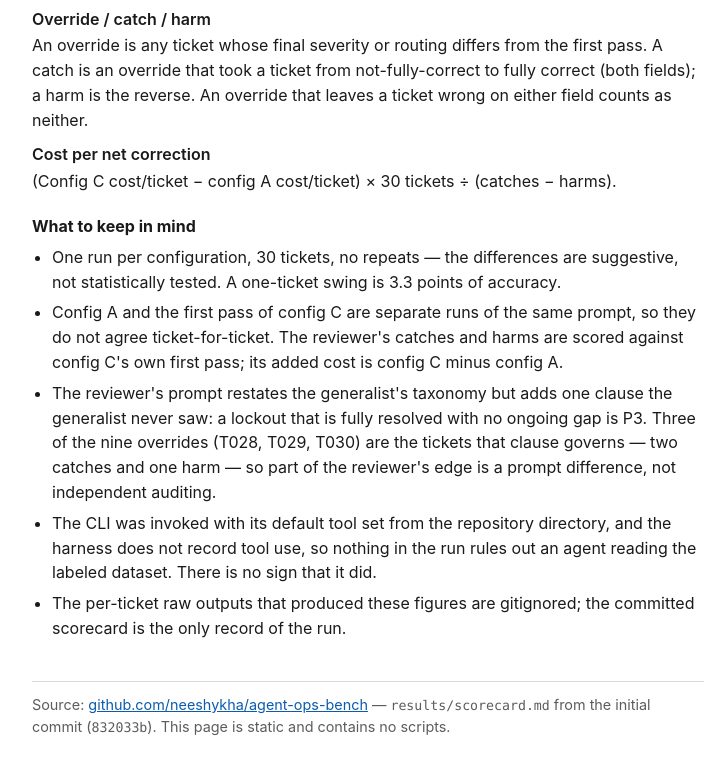
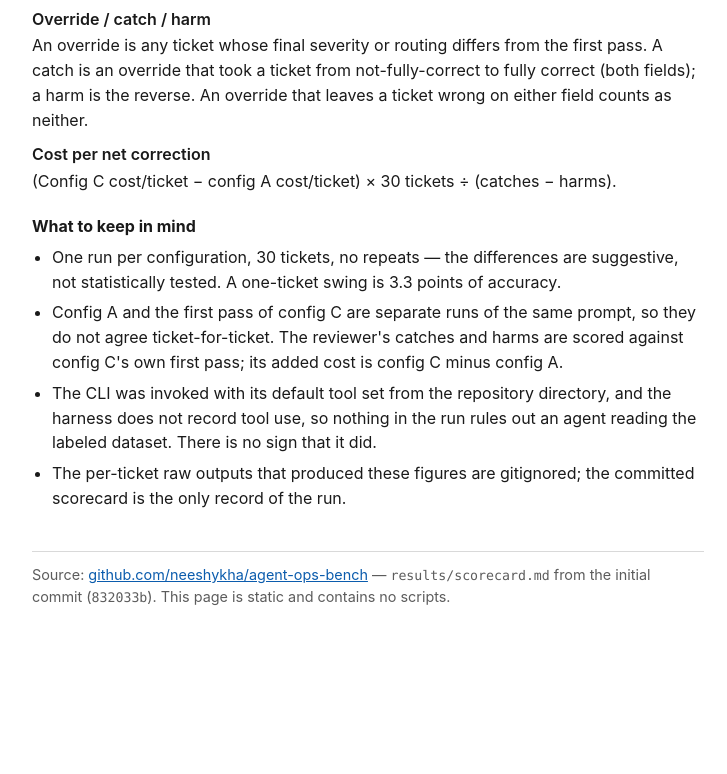
Before and after one commit to neeshykha/agent-ops-bench, a plain HTML site: page docs/index.html in a window 1280 px wide. Shown: the part 2496-3270 px from the top of the page, without its empty margins (272-999 px from the left). After the commit the page ends 3153 px from the top, so only its background shows below. Drawn offline with Linux system fonts and the light colour scheme.

Commit message:
docs: drop the reviewer-prompt caveat from the report page

```diff
--- a/docs/index.html
+++ b/docs/index.html
@@ -238,7 +238,6 @@
   <ul>
     <li>One run per configuration, 30 tickets, no repeats — the differences are suggestive, not statistically tested. A one-ticket swing is 3.3 points of accuracy.</li>
     <li>Config A and the first pass of config C are separate runs of the same prompt, so they do not agree ticket-for-ticket. The reviewer's catches and harms are scored against config C's own first pass; its added cost is config C minus config A.</li>
-    <li>The reviewer's prompt restates the generalist's taxonomy but adds one clause the generalist never saw: a lockout that is fully resolved with no ongoing gap is P3. Three of the nine overrides (T028, T029, T030) are the tickets that clause governs — two catches and one harm — so part of the reviewer's edge is a prompt difference, not independent auditing.</li>
     <li>The CLI was invoked with its default tool set from the repository directory, and the harness does not record tool use, so nothing in the run rules out an agent reading the labeled dataset. There is no sign that it did.</li>
     <li>The per-ticket raw outputs that produced these figures are gitignored; the committed scorecard is the only record of the run.</li>
   </ul>
```
